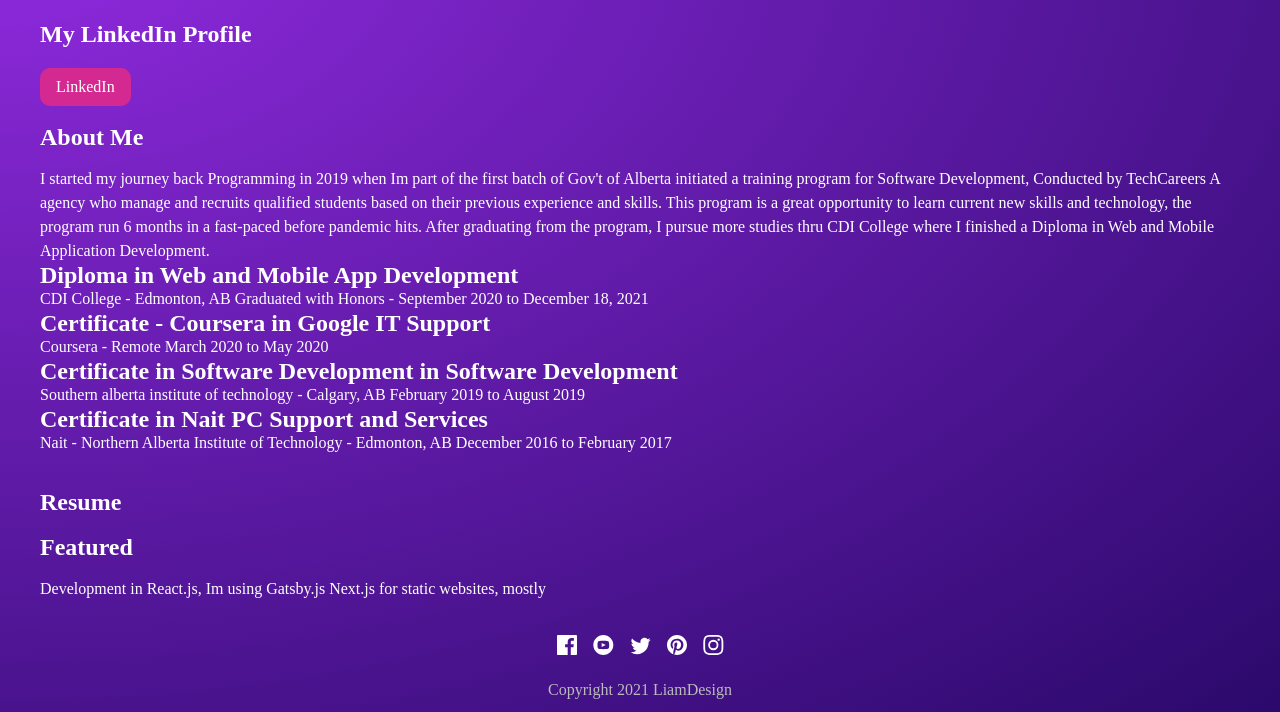
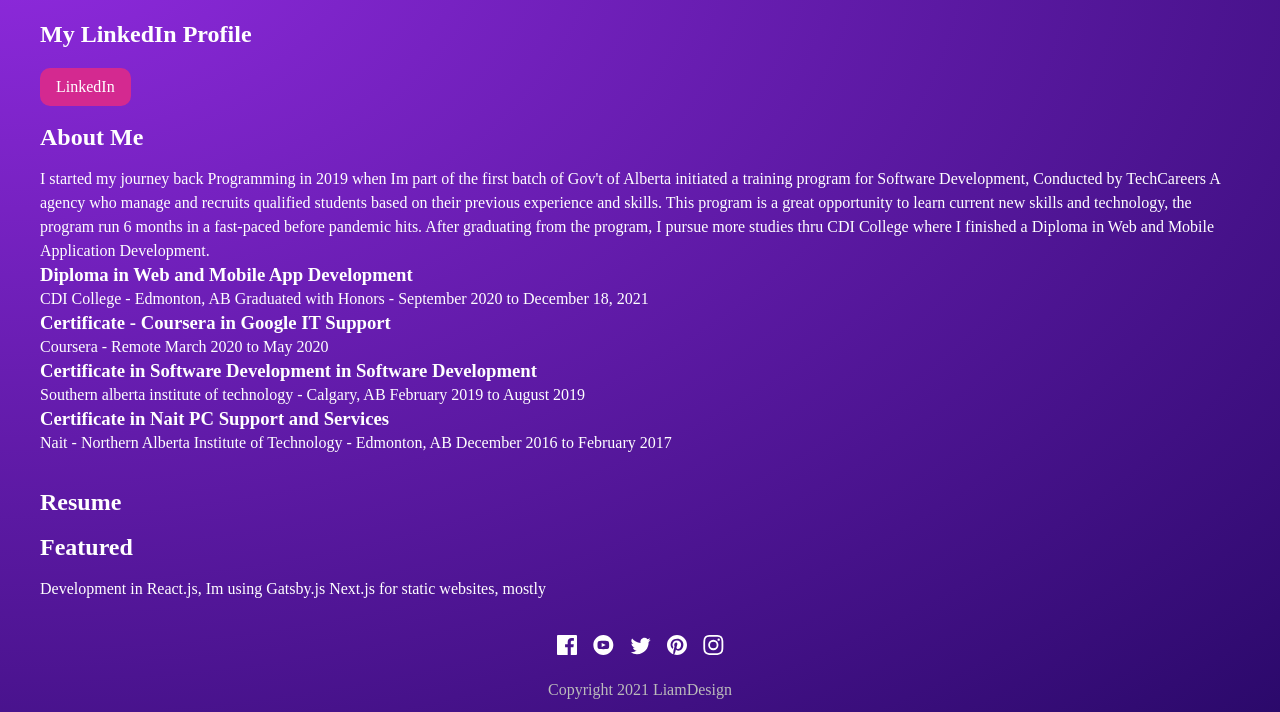
Before and after one commit to liam34/portfolio-page, a Gatsby site: page /about in a window 1280 px wide. Shown: the part 88-800 px from the top of the page. Built offline with nearby package versions, Linux system fonts and the light colour scheme; Gatsby itself is replaced by a stand-in of ours.

Commit message:
updating education

```diff
--- a/src/pages/about.js
+++ b/src/pages/about.js
@@ -18,24 +18,27 @@
            program for Software Development, Conducted by TechCareers A agency who manage and recruits qualified students based on their previous
            experience and skills. This program is a great opportunity to learn current new skills and technology, the program run 6 months in a fast-paced before pandemic hits.
            After graduating from the program, I pursue more studies thru CDI College where I finished a Diploma in Web and Mobile Application Development.
-        <section>
 
-           <h2>Diploma in Web and Mobile App Development</h2>
+        <section className='education'>
+          <div className='education-division'>
+
+          <h3>Diploma in Web and Mobile App Development</h3>
            CDI College - Edmonton, AB
            Graduated with Honors - September 2020 to December 18, 2021
 
-           <h2>Certificate - Coursera in Google IT Support</h2>
+           <h3>Certificate - Coursera in Google IT Support</h3>
            Coursera - Remote
            March 2020 to May 2020
 
-           <h2>Certificate in Software Development in Software Development</h2>
+           <h3>Certificate in Software Development in Software Development</h3>
            Southern alberta institute of technology - Calgary, AB
            February 2019 to August 2019
 
-           <h2>Certificate in Nait PC Support and Services</h2>
+           <h3>Certificate in Nait PC Support and Services</h3>
            Nait - Northern Alberta Institute of Technology - Edmonton, AB
            December 2016 to February 2017
 
+          </div>
         </section>
 
         </p>
```
